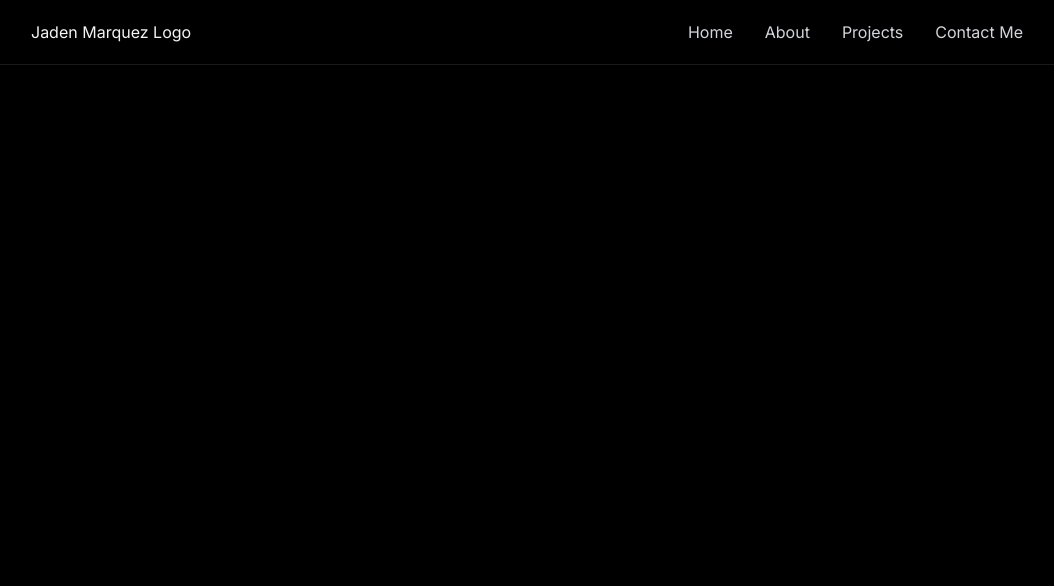
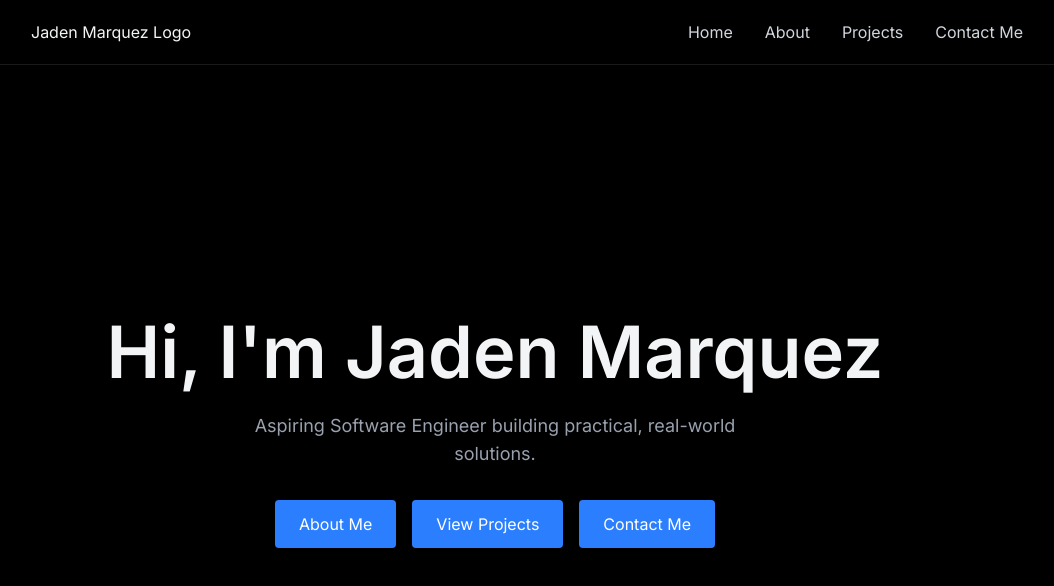
Before and after one commit to JadenM628/PortfolioProject, a React (Vite) app: page / in a window 1280 px wide. Shown: the top 586 px of the page, without its empty margins (145-1199 px from the left). Built offline with nearby package versions, Linux system fonts and the light colour scheme.

Commit message:
Created Home Page and added content

```diff
--- a/src/App.jsx
+++ b/src/App.jsx
@@ -3,6 +3,7 @@
 import { LoadingScreen } from './components/LoadingScreen'
 import { Navbar } from './components/Navbar'
 import { MobileMenu } from './components/MobileMenu'
+import { Home } from './components/sections/Home'
 import './index.css'
 function App() {
   const [isLoaded, setIsLoaded] = useState(false)
@@ -18,6 +19,7 @@
         >
           <Navbar menuOpen={menuOpen} setMenuOpen={setMenuOpen} />
           <MobileMenu menuOpen={menuOpen} setMenuOpen={setMenuOpen} />
+          <Home />
 
       </div>
     </>
--- a/src/components/sections/Home.jsx
+++ b/src/components/sections/Home.jsx
@@ -0,0 +1,20 @@
+export const Home = () => {
+    return <section id="home" className="min-h-screen flex items-center justify-center relative">
+        <div className="text-center z-10 px-4">
+            <h1 className="text-5xl md:text-7xl font-bold mb-6  leading-right">
+                Hi, I'm Jaden Marquez
+            </h1>
+
+            <p className="text-gray-400 text-lg mb-8 max-w-lg mx-auto">
+                Aspiring Software Engineer building practical, real-world solutions.
+            </p>
+            <div className="flex justify-center space-x-4">
+                <a href="#about" className="bg-blue-500 text-white py-3 px-6 rounded font-medium transition relative overflow-hidden hover:-translate-y-0.5 hover:shadow-[0_0_15px_rgba(59, 130, 246, 0.4)]">About Me</a>
+
+                <a href="#projects" className="bg-blue-500 text-white py-3 px-6 rounded font-medium transition relative overflow-hidden hover:-translate-y-0.5 hover:shadow-[0_0_15px_rgba(59, 130, 246, 0.4)]">View Projects</a>
+
+                <a href="#contact" className="bg-blue-500 text-white py-3 px-6 rounded font-medium transition relative overflow-hidden hover:-translate-y-0.5 hover:shadow-[0_0_15px_rgba(59, 130, 246, 0.4)]">Contact Me</a>
+            </div>
+        </div>
+    </section>
+}
```
